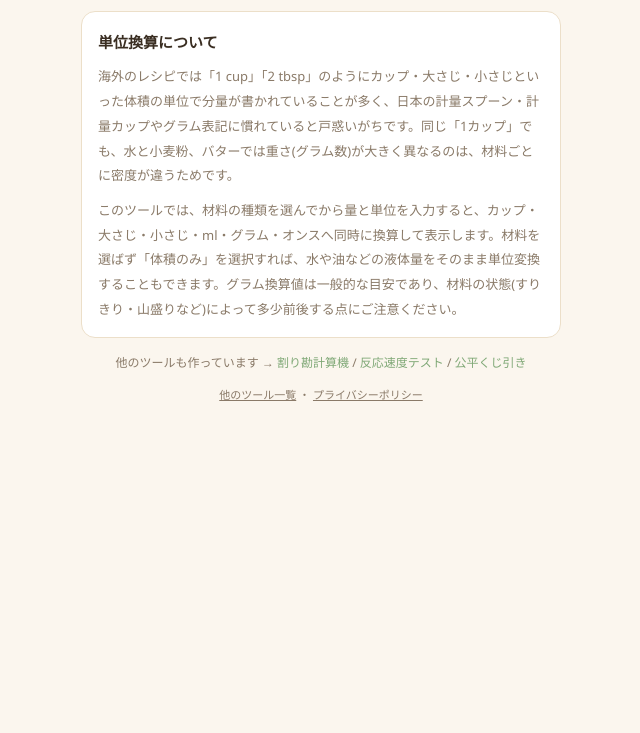
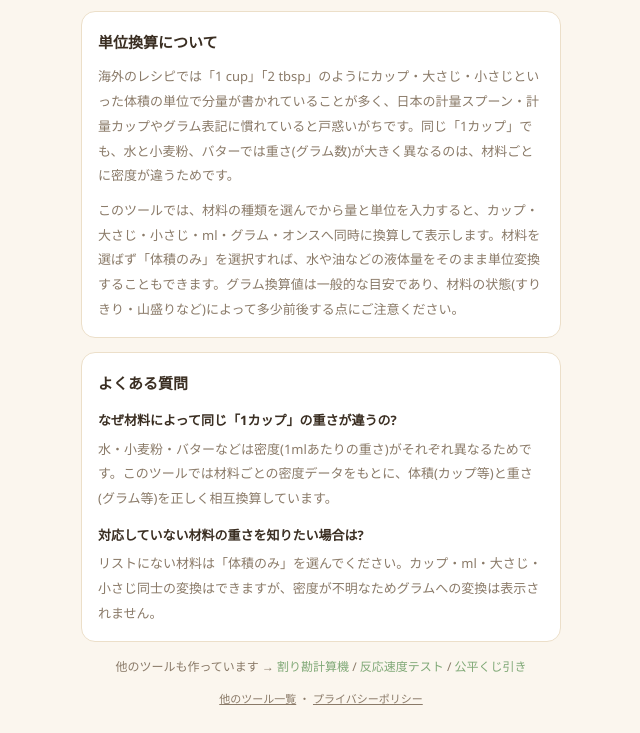
Before and after one commit to naginata-work/cook-convert, a plain HTML site: page index.html in a window 1280 px wide. Shown: the part 647-1380 px from the top of the page, without its empty margins (319-959 px from the left). Before the commit the page ends 1076 px from the top, so only its background shows below. Drawn offline with Linux system fonts and the light colour scheme.

Commit message:
Add tool-specific FAQ section (AdSense low-value-content fix)
Co-Authored-By: Claude Sonnet 5 <noreply@anthropic.com>
Claude-Session: https://claude.ai/code/session_01Ws9W814RRLJbyxWgZLq2q5

```diff
--- a/index.html
+++ b/index.html
@@ -75,6 +75,14 @@
     <p id="aboutBody2" style="margin:0;"></p>
   </div>
 
+  <div class="card" style="font-size:13px; line-height:1.9; color:var(--sub);">
+    <h2 id="faqTitle" style="font-size:15px; color:var(--text); margin:0 0 10px;"></h2>
+    <p id="faq1Q" style="margin:0 0 4px; color:var(--text); font-weight:bold;"></p>
+    <p id="faq1A" style="margin:0 0 12px;"></p>
+    <p id="faq2Q" style="margin:0 0 4px; color:var(--text); font-weight:bold;"></p>
+    <p id="faq2A" style="margin:0;"></p>
+  </div>
+
   <p class="footer-links" id="footerLinks"></p>
   <p style="text-align:center; font-size:11px; color:var(--sub); margin-top:4px;">
     <a href="https://naginata-work.github.io/" style="color:var(--sub);" id="allToolsLink"></a> ・
@@ -116,6 +124,11 @@
       aboutTitle: '単位換算について',
       aboutBody1: '海外のレシピでは「1 cup」「2 tbsp」のようにカップ・大さじ・小さじといった体積の単位で分量が書かれていることが多く、日本の計量スプーン・計量カップやグラム表記に慣れていると戸惑いがちです。同じ「1カップ」でも、水と小麦粉、バターでは重さ(グラム数)が大きく異なるのは、材料ごとに密度が違うためです。',
       aboutBody2: 'このツールでは、材料の種類を選んでから量と単位を入力すると、カップ・大さじ・小さじ・ml・グラム・オンスへ同時に換算して表示します。材料を選ばず「体積のみ」を選択すれば、水や油などの液体量をそのまま単位変換することもできます。グラム換算値は一般的な目安であり、材料の状態(すりきり・山盛りなど)によって多少前後する点にご注意ください。',
+      faqTitle: 'よくある質問',
+      faq1Q: 'なぜ材料によって同じ「1カップ」の重さが違うの?',
+      faq1A: '水・小麦粉・バターなどは密度(1mlあたりの重さ)がそれぞれ異なるためです。このツールでは材料ごとの密度データをもとに、体積(カップ等)と重さ(グラム等)を正しく相互換算しています。',
+      faq2Q: '対応していない材料の重さを知りたい場合は?',
+      faq2A: 'リストにない材料は「体積のみ」を選んでください。カップ・ml・大さじ・小さじ同士の変換はできますが、密度が不明なためグラムへの変換は表示されません。',
       allToolsLink: '他のツール一覧',
       privacyLink: 'プライバシーポリシー'
     },
@@ -143,6 +156,11 @@
       aboutTitle: 'About unit conversion',
       aboutBody1: 'Recipes from the US and UK are often written in cups, tablespoons, and teaspoons rather than grams or milliliters, which can be confusing if you\'re used to metric kitchen scales. A "1 cup" of water and a "1 cup" of flour weigh very different amounts, because each ingredient has its own density.',
       aboutBody2: 'Pick an ingredient, enter an amount and unit, and this tool instantly converts it to cups, tablespoons, teaspoons, ml, grams, and ounces at once. Choose "Volume only" if you just need to convert liquid measurements without weight. Gram values are typical estimates and can vary slightly depending on how an ingredient is packed or measured.',
+      faqTitle: 'FAQ',
+      faq1Q: 'Why does "1 cup" weigh a different amount for different ingredients?',
+      faq1A: "Because water, flour, and butter all have different densities (weight per milliliter). This tool applies each ingredient's specific density to convert accurately between volume (cups, etc.) and weight (grams, etc.).",
+      faq2Q: "What if my ingredient isn't in the list?",
+      faq2A: 'Choose "Volume only" — you can still convert between cups, ml, tablespoons, and teaspoons, but gram conversion won\'t be shown since the density isn\'t known for that ingredient.',
       allToolsLink: 'All tools',
       privacyLink: 'Privacy policy'
     }
@@ -233,6 +251,11 @@
     document.getElementById('aboutTitle').textContent = t().aboutTitle;
     document.getElementById('aboutBody1').textContent = t().aboutBody1;
     document.getElementById('aboutBody2').textContent = t().aboutBody2;
+    document.getElementById('faqTitle').textContent = t().faqTitle;
+    document.getElementById('faq1Q').textContent = t().faq1Q;
+    document.getElementById('faq1A').textContent = t().faq1A;
+    document.getElementById('faq2Q').textContent = t().faq2Q;
+    document.getElementById('faq2A').textContent = t().faq2A;
     document.getElementById('allToolsLink').textContent = t().allToolsLink;
     document.getElementById('allToolsLink').href = 'https://naginata-work.github.io/';
     document.getElementById('privacyLink').textContent = t().privacyLink;
```
